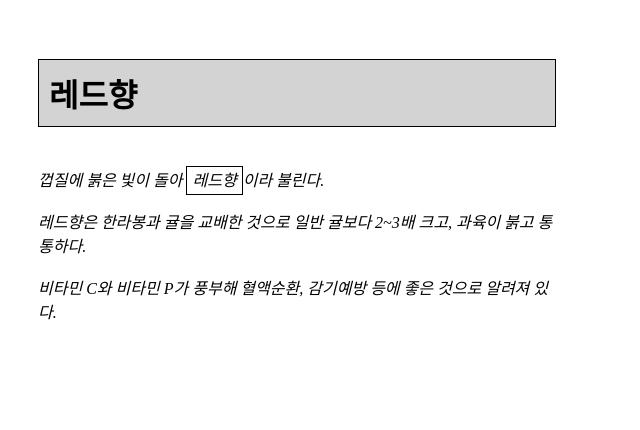
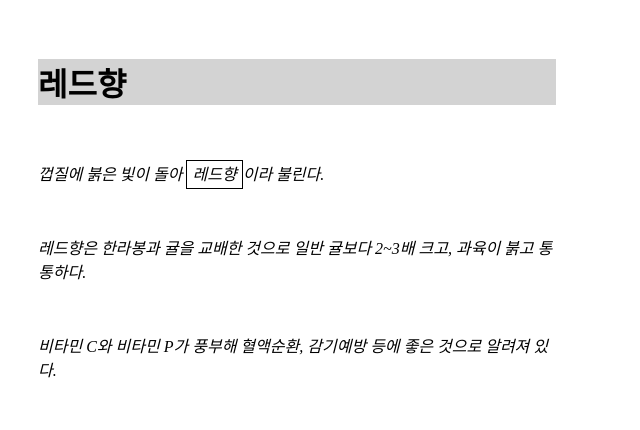
Before and after one commit to kimsoeun07/dimigo-webprogramming, a plain HTML site: page 0527_2.html in a window 1280 px wide. Shown: the whole page, without its empty margins (0-640 px from the left). Drawn offline with Linux system fonts and the light colour scheme.

Commit message:
style 수정

```diff
--- a/0527_2.html
+++ b/0527_2.html
@@ -4,18 +4,31 @@
     <meta charset="UTF-8">
     <meta name="viewport" content="width=device-width, initial-scale=1.0">
     <title>Document</title>
+    <style>
+        .title{
+           background-color: lightgray;
+        }
+
+        p{
+            font-style: italic;
+        }
+
+        .bp{
+            border: 1px solid black;
+            padding: 5px;
+        }
+
+    </style>
 </head>
 <body>
-    <div style="width: 41%; padding: 30px;">
-        <h1 style="background-color: lightgray; border: 1px solid black; padding: 10px;">레드향</h1>
+    <div style=" width: 41%; padding: 30px;">
+        <h1 class="title">레드향</h1>
         <br>
-        <i>
-            <div>껍질에 붉은 빛이 돌아 <span style="border: 1px solid black; padding: 5px">레드향</span>이라 불린다.</div>
-            <br>
-            <div>레드향은 한라봉과 귤을 교배한 것으로 일반 귤보다 2~3배 크고, 과육이 붉고 통통하다.</div>
-            <br>
-            <div>비타민 C와 비타민 P가 풍부해 혈액순환, 감기예방 등에 좋은 것으로 알려져 있다.</div>
-        </i>
+        <p>껍질에 붉은 빛이 돌아 <span class="bp">레드향</span>이라 불린다.</p>
+        <br>
+        <p>레드향은 한라봉과 귤을 교배한 것으로 일반 귤보다 2~3배 크고, 과육이 붉고 통통하다.</p>
+        <br>
+        <p>비타민 C와 비타민 P가 풍부해 혈액순환, 감기예방 등에 좋은 것으로 알려져 있다.</p>
     </div>
 </body>
 </html>
```
